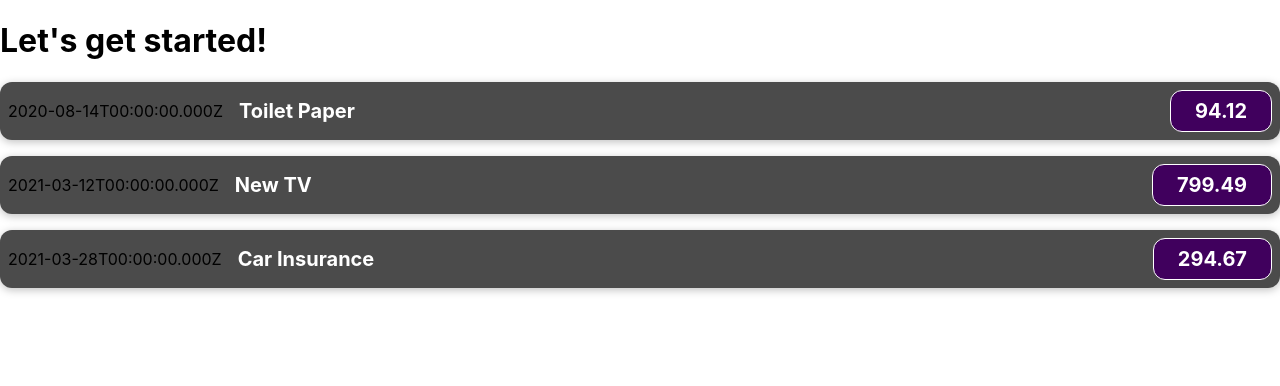
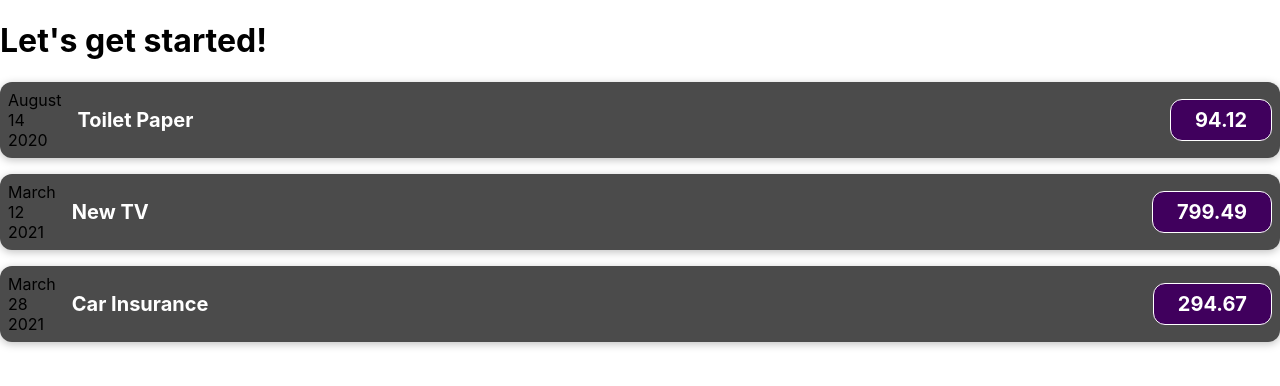
Before and after one commit to anu-pama123/React-Project, a React (Create React App) app in the folder expense-tracker-app/: page / in a window 1280 px wide. Shown: the top 386 px of the page. Built offline with nearby package versions, Linux system fonts and the light colour scheme.

Commit message:
Added: some js logic to get date in user readable format

```diff
--- a/expense-tracker-app/src/components/ExpenseItem.js
+++ b/expense-tracker-app/src/components/ExpenseItem.js
@@ -1,10 +1,17 @@
 import './ExpenseItem.css'
 
 function ExpenseItem(props) {
+    const month = props.date.toLocaleString('en-US',{month: 'long'});
+    const year = props.date.toLocaleString('en-US',{day: '2-digit'});
+    const day = props.date.getFullYear();
 
     return (
         <div className='expense-item'>
-            <div>{props.date.toISOString()}</div>
+            <div>
+                <div>{month}</div>
+                <div>{year}</div>
+                <div>{day}</div>
+            </div>
             <div className='expense-item__description'>
                 <h2>{props.title}</h2>
                 <div className='expense-item__price'>{props.amount}</div>
```
